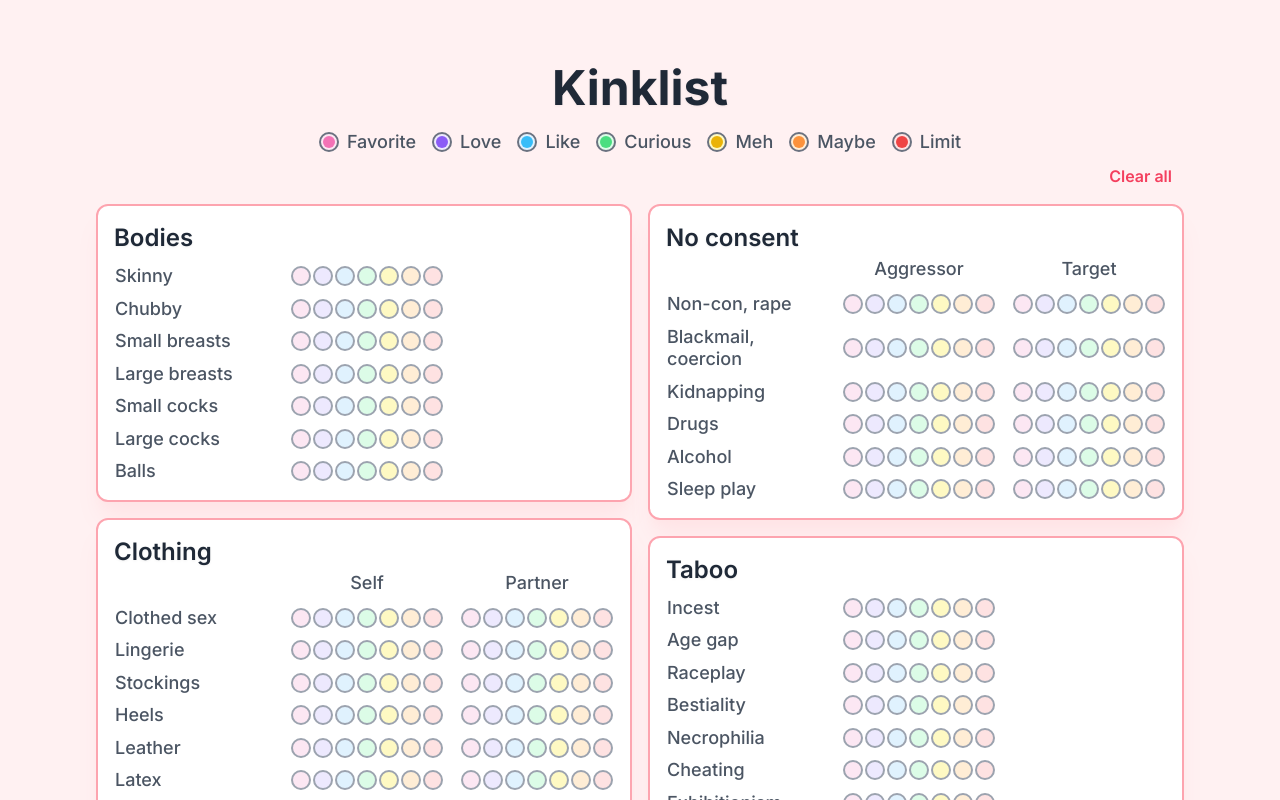
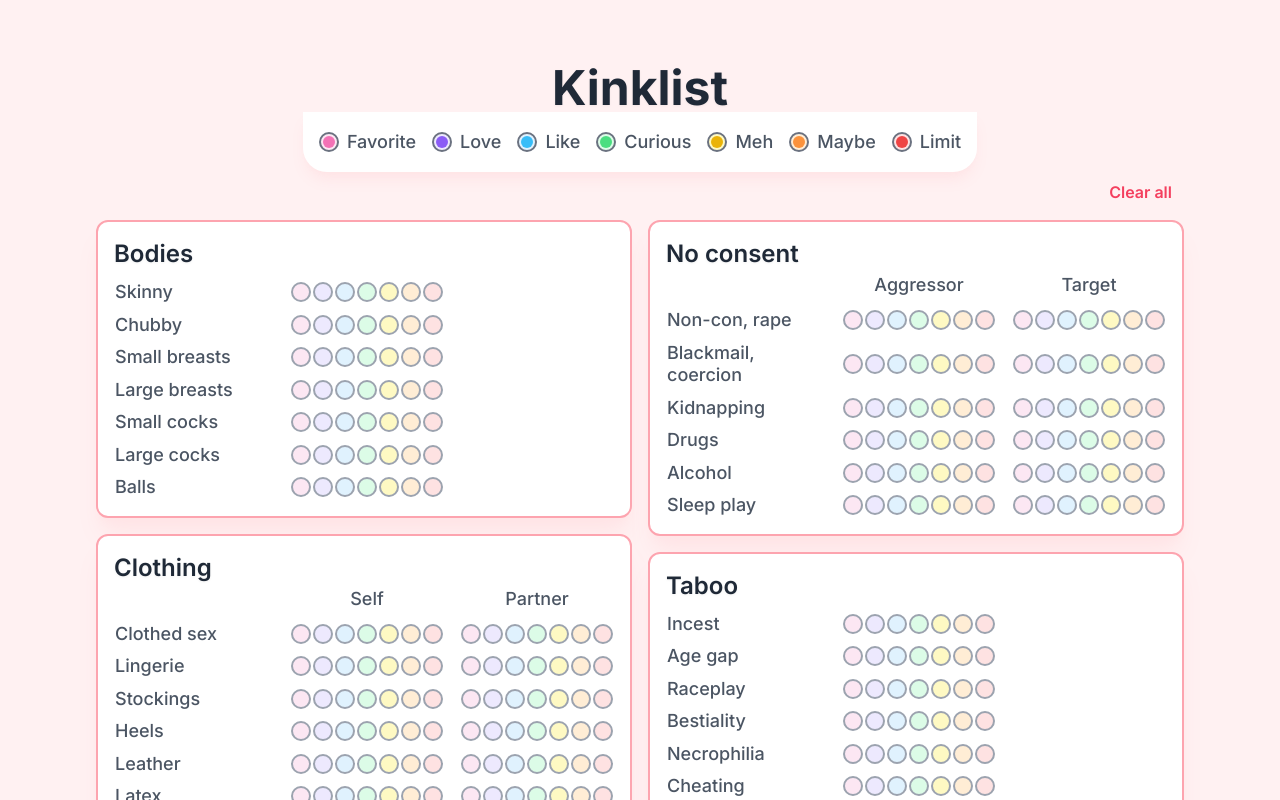
Before and after one commit to RoseCollared/kinkli, a Next.js app: page / in a window 1280 px wide. Shown: the top 800 px of the page. Built offline with nearby package versions, Linux system fonts and the light colour scheme.

Commit message:
make legend sticky

```diff
--- a/src/app/page.tsx
+++ b/src/app/page.tsx
@@ -11,13 +11,12 @@ export default function HomePage() {
 
   return (
     <main className="flex min-h-screen flex-col items-center">
-      <header className="flex flex-col gap-4 px-12 pt-12 sm:pt-16">
-        <div className="flex w-full justify-center gap-8">
-          {/* <div /> */}
-          <h1 className="text-4xl font-bold drop-shadow-sm sm:text-5xl">
-            Kinklist
-          </h1>
-          {/* <Button
+      <header className="flex w-full justify-center gap-8 px-12 pt-12 sm:pt-16">
+        {/* <div /> */}
+        <h1 className="text-4xl font-bold drop-shadow-sm sm:text-5xl">
+          Kinklist
+        </h1>
+        {/* <Button
           onClick={async () => {
             if (!formRef.current) {
               throw new Error("Failed to get form element for export");
@@ -34,9 +33,8 @@ export default function HomePage() {
         >
           Export
         </Button> */}
-        </div>
-        <Legend />
       </header>
+      <Legend className="sticky top-0" />
       <Form ref={formRef} />
     </main>
   );
--- a/src/components/legend.tsx
+++ b/src/components/legend.tsx
@@ -1,8 +1,21 @@
+import { forwardRef } from "react";
+import { twMerge } from "tailwind-merge";
 import { Radio } from "./radio";
 
-export function Legend() {
+interface LegendProps {
+  className?: string;
+}
+
+export const Legend = forwardRef<HTMLElement, LegendProps>(
+  ({ className }, ref) => {
     return (
-    <div className="flex flex-wrap justify-center gap-4">
+      <aside
+        ref={ref}
+        className={twMerge(
+          "z-10 flex flex-wrap justify-center gap-4 rounded-b-3xl bg-white p-4 shadow-lg shadow-rose-100",
+          className
+        )}
+      >
         <label className="flex items-center gap-2 text-lg font-medium text-gray-600">
           <Radio value="7" checked readOnly />
           Favorite
@@ -31,6 +44,8 @@ export function Legend() {
           <Radio value="1" checked readOnly />
           Limit
         </label>
-    </div>
+      </aside>
     );
   }
+);
+Legend.displayName = "Legend";
```
Lines whose indentation alone changed are shown as unchanged.
